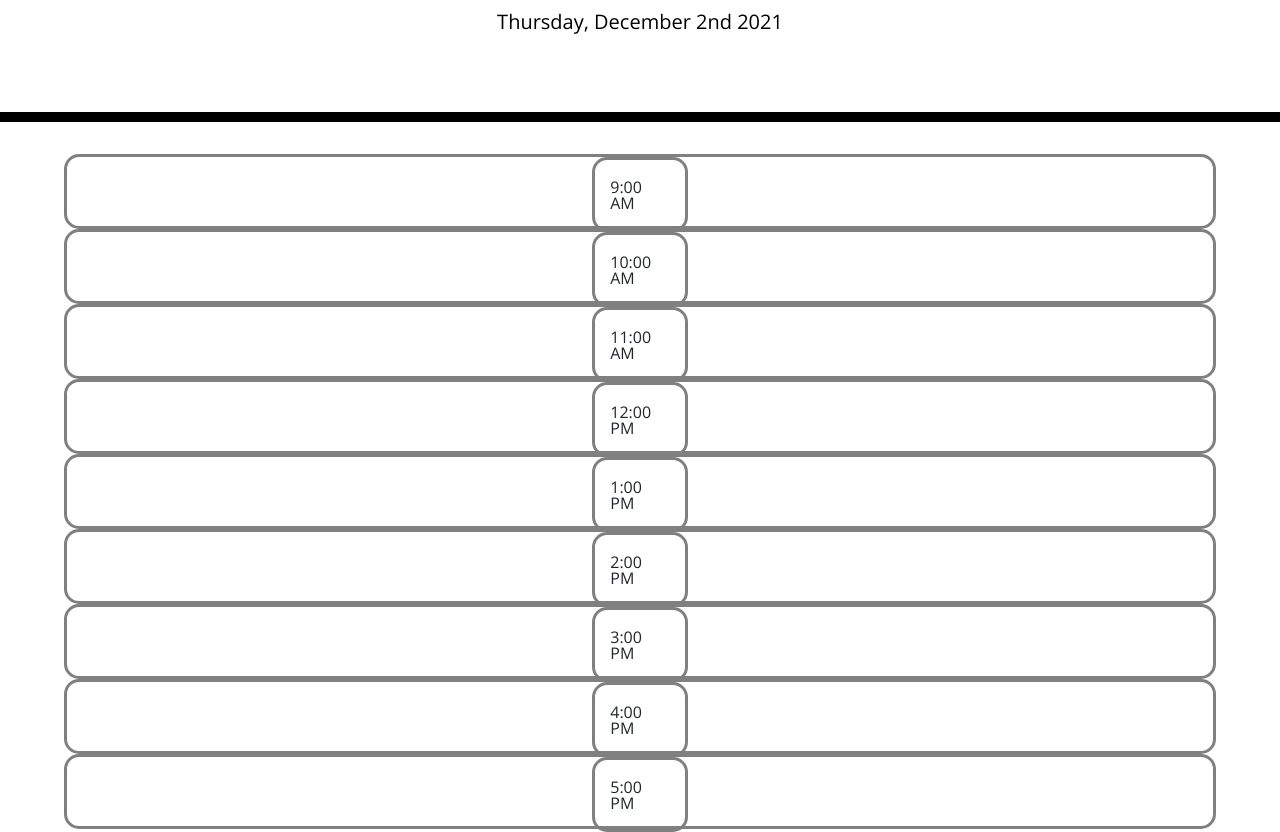
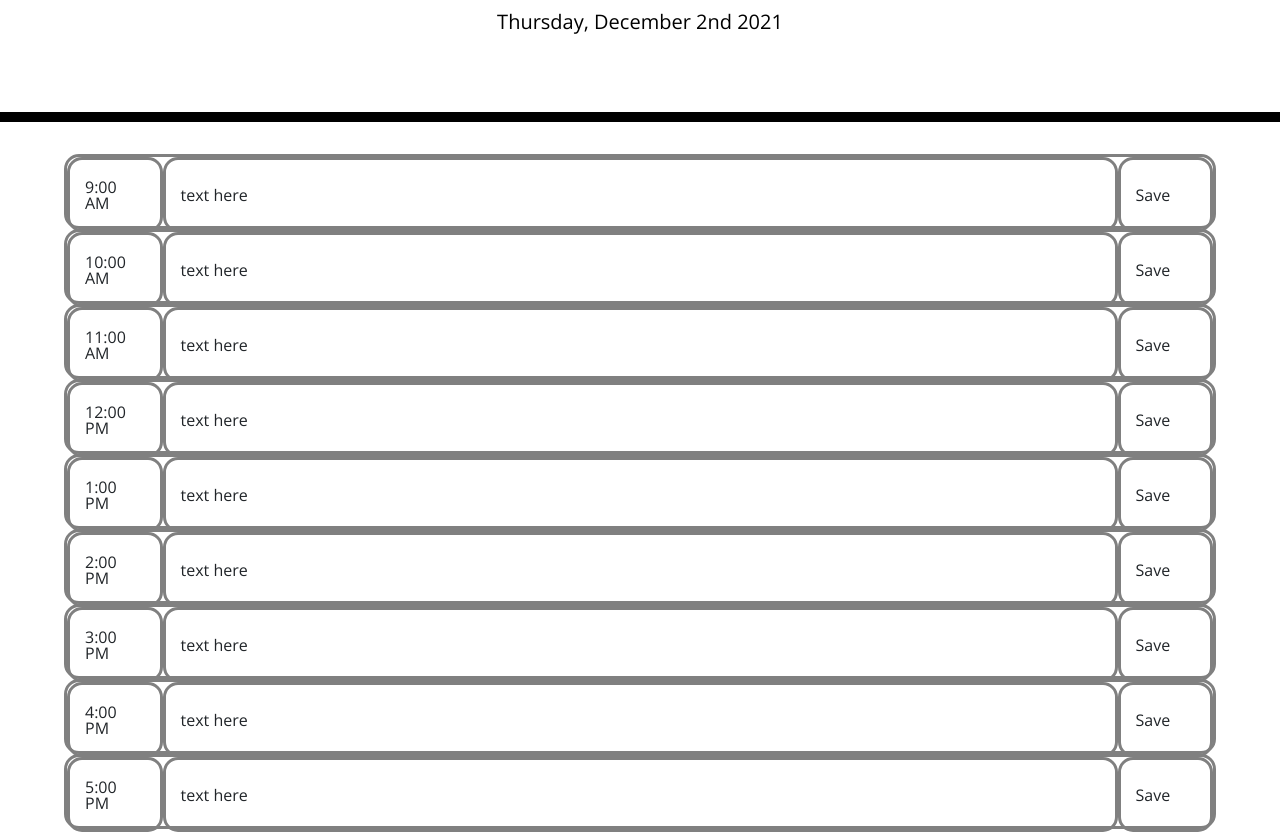
Before and after one commit to mmlawton15/WorkdayScheduler, a plain HTML site: page Develop/index.html in a window 1280 px wide. Shown: the part 182-1014 px from the top of the page. Drawn offline with nearby package versions, Linux system fonts and the light colour scheme.

Commit message:
got the skeleton of the app down, now i need to work on the logic

```diff
--- a/Develop/index.html
+++ b/Develop/index.html
@@ -31,32 +31,50 @@
     </header>
     <div class="containerForScheduler">
       <!-- Timeblocks go here -->
-      <div>
-        <div id="rowNineAm" class="row align-items-center col-1">9:00 AM</div>
+      <div class="row justify-content-md-center">
+        <div id="rowNineAm" class="row align-items-center col">9:00 AM</div>
+        <div id="rowNineArea" class="row align-items-center col-10">text here</div>
+        <div id="saveButtonArea" class="row align-items-center col">Save</div>
       </div>
-      <div>
+      <div class="row justify-content-md-center">
         <div id="rowTenAm" class="row align-items-center col-1">10:00 AM</div>
+        <div id="rowTenArea" class="row align-items-center col-10">text here</div>
+        <div id="saveButtonArea" class="row align-items-center col">Save</div>
       </div>
-      <div>
+      <div class="row justify-content-md-center">
         <div id="rowElevenAm" class="row align-items-center col-1">11:00 AM</div>
+        <div id="rowElevenArea" class="row align-items-center col-10">text here</div>
+        <div id="saveButtonArea" class="row align-items-center col">Save</div>
       </div>
-      <div>
+      <div class="row justify-content-md-center">
         <div id="rowTwelveAm" class="row align-items-center col-1">12:00 PM</div>
+        <div id="rowTwelveArea" class="row align-items-center col-10">text here</div>
+        <div id="saveButtonArea" class="row align-items-center col">Save</div>
       </div>
-      <div>
+      <div class="row justify-content-md-center">
         <div id="rowOnePm" class="row align-items-center col-1">1:00 PM</div>
+        <div id="rowOneArea" class="row align-items-center col-10">text here</div>
+        <div id="saveButtonArea" class="row align-items-center col">Save</div>
       </div>
-      <div>
+      <div class="row justify-content-md-center">
         <div id="rowTwoPm" class="row align-items-center col-1">2:00 PM</div>
+        <div id="rowTwoArea" class="row align-items-center col-10">text here</div>
+        <div id="saveButtonArea" class="row align-items-center col">Save</div>
       </div>
-      <div>
+      <div class="row justify-content-md-center">
         <div id="rowThreePm" class="row align-items-center col-1">3:00 PM</div>
+        <div id="rowThreeArea" class="row align-items-center col-10">text here</div>
+        <div id="saveButtonArea" class="row align-items-center col">Save</div>
       </div>
-      <div>
+      <div class="row justify-content-md-center">
         <div id="rowFourPm" class="row align-items-center col-1">4:00 PM</div>
+        <div id="rowFourArea" class="row align-items-center col-10">text here</div>
+        <div id="saveButtonArea" class="row align-items-center col">Save</div>
       </div>
-      <div>
+      <div class="row justify-content-md-center">
         <div id="rowFivePm" class="row align-items-center col-1">5:00 PM</div>
+        <div id="rowFiveArea" class="row align-items-center col-10">text here</div>
+        <div id="saveButtonArea" class="row align-items-center col">Save</div>
       </div>
 
     <script src="https://code.jquery.com/jquery-3.4.1.min.js"></script>
```
